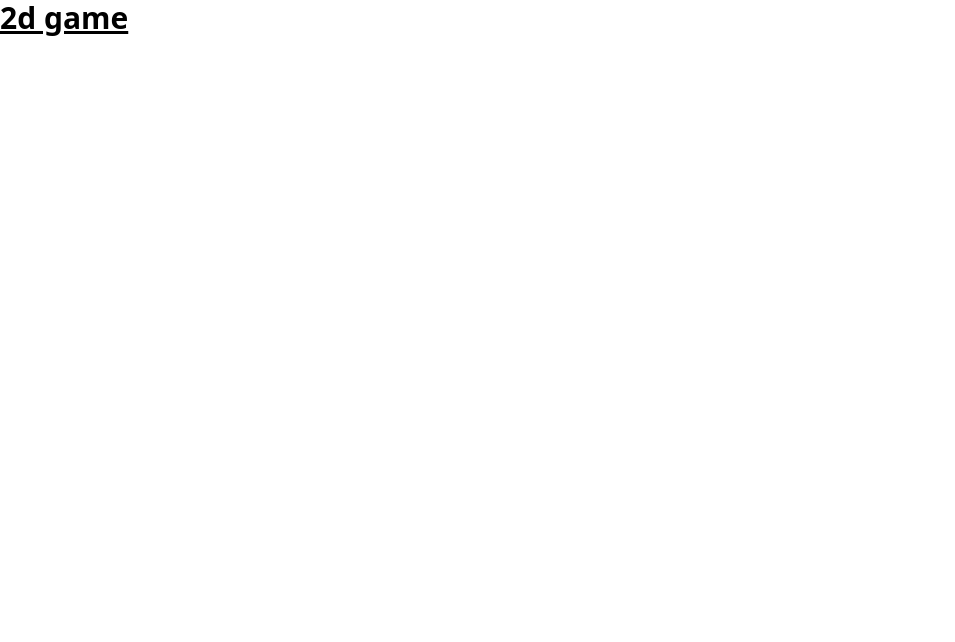
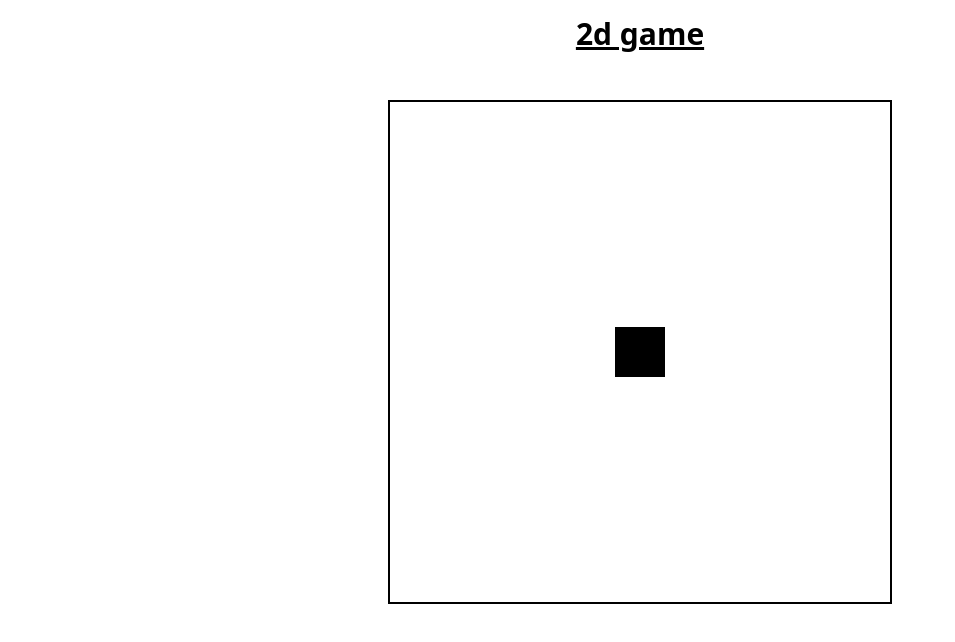
Before and after one commit to d-stoianov/2d-game, a React (Vite) app in the folder client/: page / in a window 1280 px wide. Shown: the top 642 px of the page, without its empty margins (0-955 px from the left). Built offline with nearby package versions, Linux system fonts and the light colour scheme.

Commit message:
Create Game class
Make Game class with start method where initializing the canvas.

```diff
--- a/client/src/App.tsx
+++ b/client/src/App.tsx
@@ -1,5 +1,21 @@
+import { Game } from '@/game/Game'
+import { useEffect } from 'react'
+
 const App = () => {
-    return <h1 className="text-3xl font-bold underline">2d game</h1>
+    // wait for canvas to be created in html
+    useEffect(() => {
+        const game = new Game()
+        game.start()
+    }, [])
+
+    return (
+        <main className="flex h-screen flex-col items-center">
+            <h1 className="mb-[3rem] mt-[1rem] text-center text-3xl font-bold underline">
+                2d game
+            </h1>
+            <canvas id="game" className="flex border-2 border-black"></canvas>
+        </main>
+    )
 }
 
 export default App
--- /dev/null
+++ b/client/src/game/Game.ts
@@ -0,0 +1,19 @@
+const WIDTH = 500
+const HEIGHT = 500
+
+export class Game {
+    private canvas: HTMLCanvasElement
+    private ctx: CanvasRenderingContext2D
+
+    constructor() {
+        this.canvas = document.getElementById('game') as HTMLCanvasElement
+        this.ctx = this.canvas.getContext('2d') as CanvasRenderingContext2D
+    }
+
+    public start() {
+        this.canvas.width = WIDTH
+        this.canvas.height = HEIGHT
+
+        this.ctx.fillRect(WIDTH / 2 - 50 / 2, HEIGHT / 2 - 50 / 2, 50, 50)
+    }
+}
```
